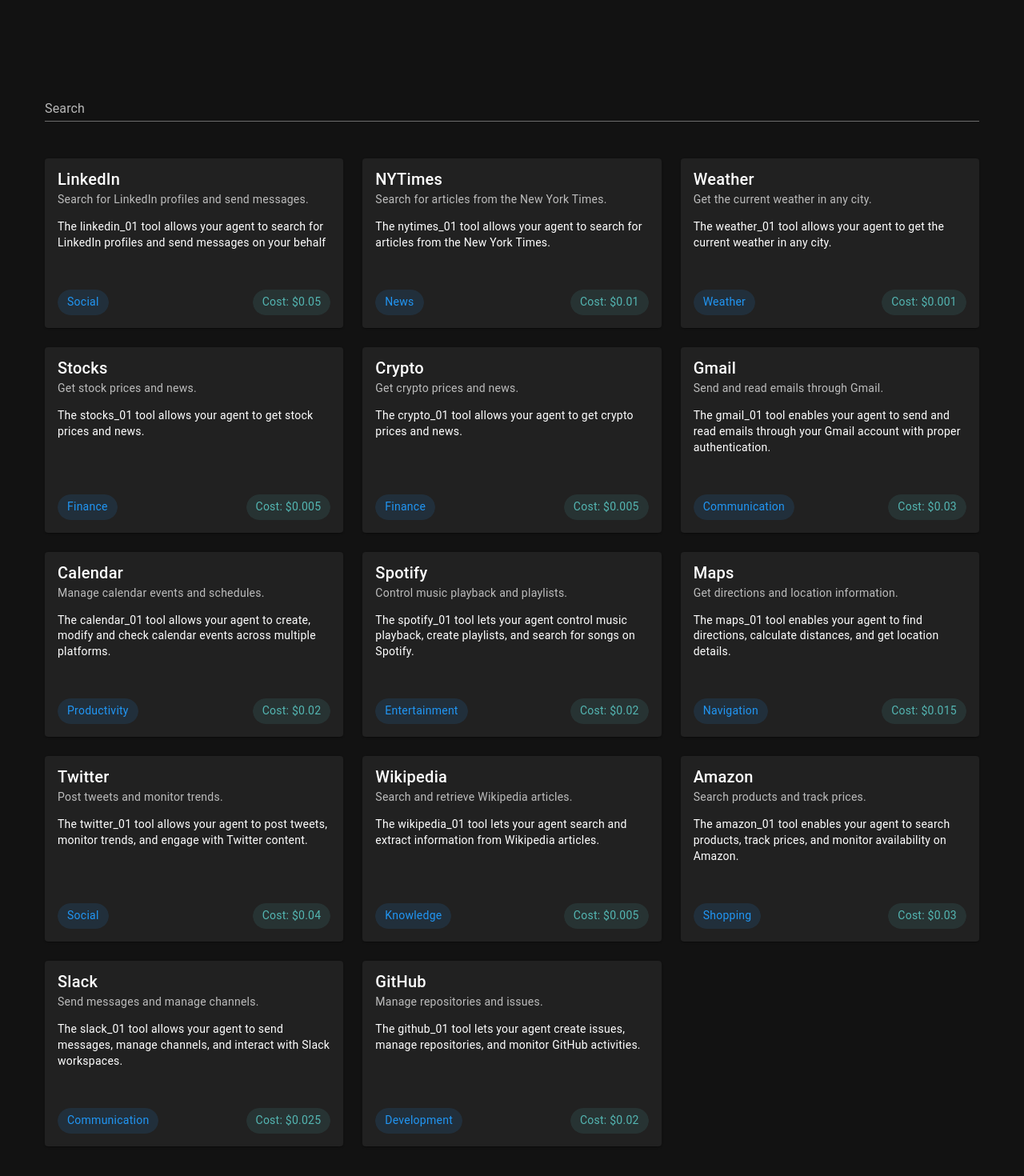
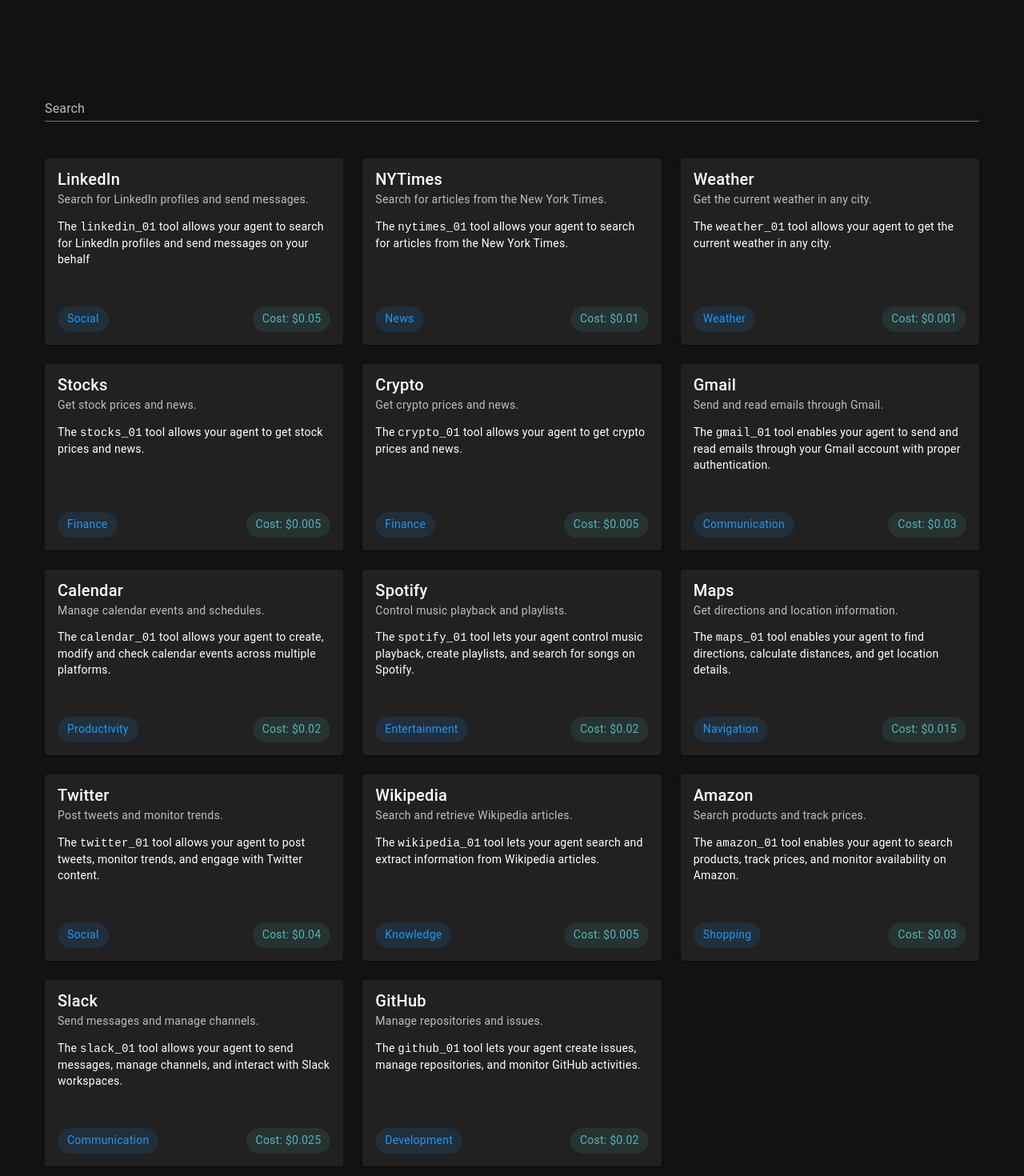
Before and after one commit to k15z/billstream, a Vue app in the folder js/: page / in a window 1280 px wide. Shown: the part 712-2182 px from the top of the page at 80% size. Before the commit the page ends 2157 px from the top, so only its background shows below. Built offline with nearby package versions, Linux system fonts and the light colour scheme.

Commit message:
Update style

```diff
--- a/js/src/components/Explore.vue
+++ b/js/src/components/Explore.vue
@@ -13,7 +13,7 @@
                         <v-card-subtitle>{{ service.subtitle }}</v-card-subtitle>
                     </v-card-item>
                     <v-card-text class="mb-12 pb-12">
-                        {{ service.description }}
+                        <span v-html="service.description"></span>
                         <div class="mt-4 text-right d-flex justify-space-between"
                             style="position: absolute; bottom: 16px; left: 16px; right: 16px;">
                             <v-chip color="primary">
@@ -38,98 +38,98 @@
     {
         name: "LinkedIn",
         subtitle: "Search for LinkedIn profiles and send messages.",
-        description: "The linkedin_01 tool allows your agent to search for LinkedIn profiles and send messages on your behalf",
+        description: "The <code>linkedin_01</code> tool allows your agent to search for LinkedIn profiles and send messages on your behalf",
         cost_per_request: 0.05,
         category: "Social",
     },
     {
         name: "NYTimes",
         subtitle: "Search for articles from the New York Times.",
-        description: "The nytimes_01 tool allows your agent to search for articles from the New York Times.",
+        description: "The <code>nytimes_01</code> tool allows your agent to search for articles from the New York Times.",
         cost_per_request: 0.01,
         category: "News",
     },
     {
         name: "Weather",
         subtitle: "Get the current weather in any city.",
-        description: "The weather_01 tool allows your agent to get the current weather in any city.",
+        description: "The <code>weather_01</code> tool allows your agent to get the current weather in any city.",
         cost_per_request: 0.001,
         category: "Weather",
     },
     {
         name: "Stocks",
         subtitle: "Get stock prices and news.",
-        description: "The stocks_01 tool allows your agent to get stock prices and news.",
+        description: "The <code>stocks_01</code> tool allows your agent to get stock prices and news.",
         cost_per_request: 0.005,
         category: "Finance",
     },
     {
         name: "Crypto",
         subtitle: "Get crypto prices and news.",
-        description: "The crypto_01 tool allows your agent to get crypto prices and news.",
+        description: "The <code>crypto_01</code> tool allows your agent to get crypto prices and news.",
         cost_per_request: 0.005,
         category: "Finance",
     },
     {
         name: "Gmail",
         subtitle: "Send and read emails through Gmail.",
-        description: "The gmail_01 tool enables your agent to send and read emails through your Gmail account with proper authentication.",
+        description: "The <code>gmail_01</code> tool enables your agent to send and read emails through your Gmail account with proper authentication.",
         cost_per_request: 0.03,
         category: "Communication",
     },
     {
         name: "Calendar",
         subtitle: "Manage calendar events and schedules.",
-        description: "The calendar_01 tool allows your agent to create, modify and check calendar events across multiple platforms.",
+        description: "The <code>calendar_01</code> tool allows your agent to create, modify and check calendar events across multiple platforms.",
         cost_per_request: 0.02,
         category: "Productivity",
     },
     {
         name: "Spotify",
         subtitle: "Control music playback and playlists.",
-        description: "The spotify_01 tool lets your agent control music playback, create playlists, and search for songs on Spotify.",
+        description: "The <code>spotify_01</code> tool lets your agent control music playback, create playlists, and search for songs on Spotify.",
         cost_per_request: 0.02,
         category: "Entertainment",
     },
     {
         name: "Maps",
         subtitle: "Get directions and location information.",
-        description: "The maps_01 tool enables your agent to find directions, calculate distances, and get location details.",
+        description: "The <code>maps_01</code> tool enables your agent to find directions, calculate distances, and get location details.",
         cost_per_request: 0.015,
         category: "Navigation",
     },
     {
         name: "Twitter",
         subtitle: "Post tweets and monitor trends.",
-        description: "The twitter_01 tool allows your agent to post tweets, monitor trends, and engage with Twitter content.",
+        description: "The <code>twitter_01</code> tool allows your agent to post tweets, monitor trends, and engage with Twitter content.",
         cost_per_request: 0.04,
         category: "Social",
     },
     {
         name: "Wikipedia",
         subtitle: "Search and retrieve Wikipedia articles.",
-        description: "The wikipedia_01 tool lets your agent search and extract information from Wikipedia articles.",
+        description: "The <code>wikipedia_01</code> tool lets your agent search and extract information from Wikipedia articles.",
         cost_per_request: 0.005,
         category: "Knowledge",
     },
     {
         name: "Amazon",
         subtitle: "Search products and track prices.",
-        description: "The amazon_01 tool enables your agent to search products, track prices, and monitor availability on Amazon.",
+        description: "The <code>amazon_01</code> tool enables your agent to search products, track prices, and monitor availability on Amazon.",
         cost_per_request: 0.03,
         category: "Shopping",
     },
     {
         name: "Slack",
         subtitle: "Send messages and manage channels.",
-        description: "The slack_01 tool allows your agent to send messages, manage channels, and interact with Slack workspaces.",
+        description: "The <code>slack_01</code> tool allows your agent to send messages, manage channels, and interact with Slack workspaces.",
         cost_per_request: 0.025,
         category: "Communication",
     },
     {
         name: "GitHub",
         subtitle: "Manage repositories and issues.",
-        description: "The github_01 tool lets your agent create issues, manage repositories, and monitor GitHub activities.",
+        description: "The <code>github_01</code> tool lets your agent create issues, manage repositories, and monitor GitHub activities.",
         cost_per_request: 0.02,
         category: "Development",
     }
```
